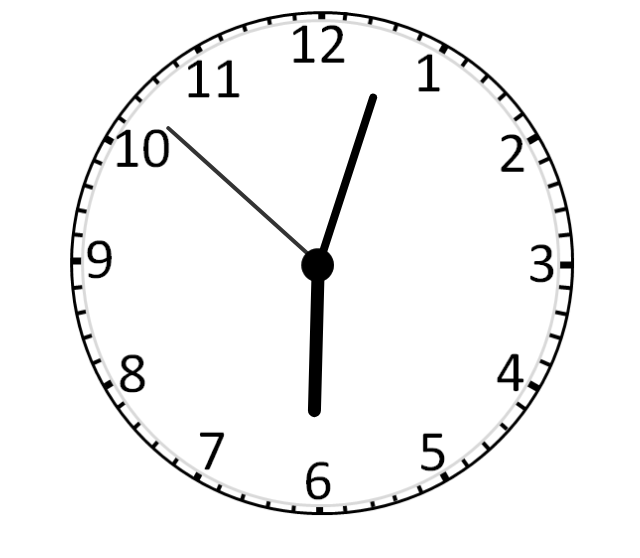
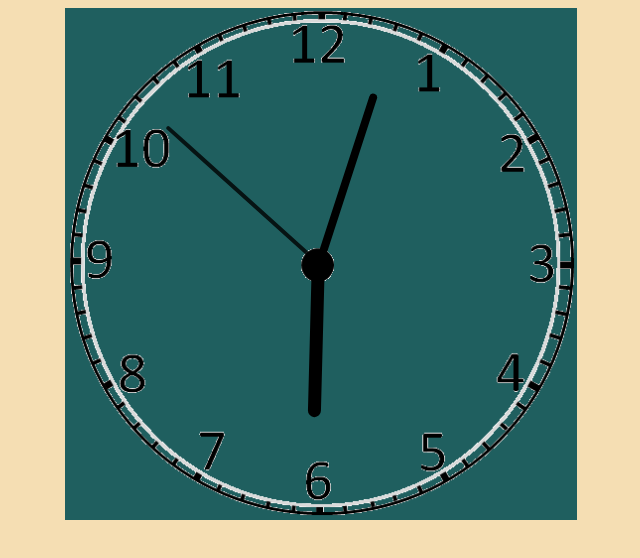
Before and after one commit to utkarsh1172/Timepiece, a plain HTML site: page index.html in a window 1280 px wide. Shown: the whole page, without its empty margins (319-959 px from the left). Drawn offline with Linux system fonts and the light colour scheme.

Commit message:
Color changes

```diff
--- a/style.css
+++ b/style.css
@@ -1,3 +1,7 @@
+*{
+    background-color: wheat;
+}
+
 #clockContainer{
     position: relative;
     margin: auto;
@@ -6,6 +10,7 @@
     width:  40vw;
     background: url(clock.png) no-repeat;
    background-size: 100%;
+   background-color: rgb(31, 95, 95);
 
 
 }
```
